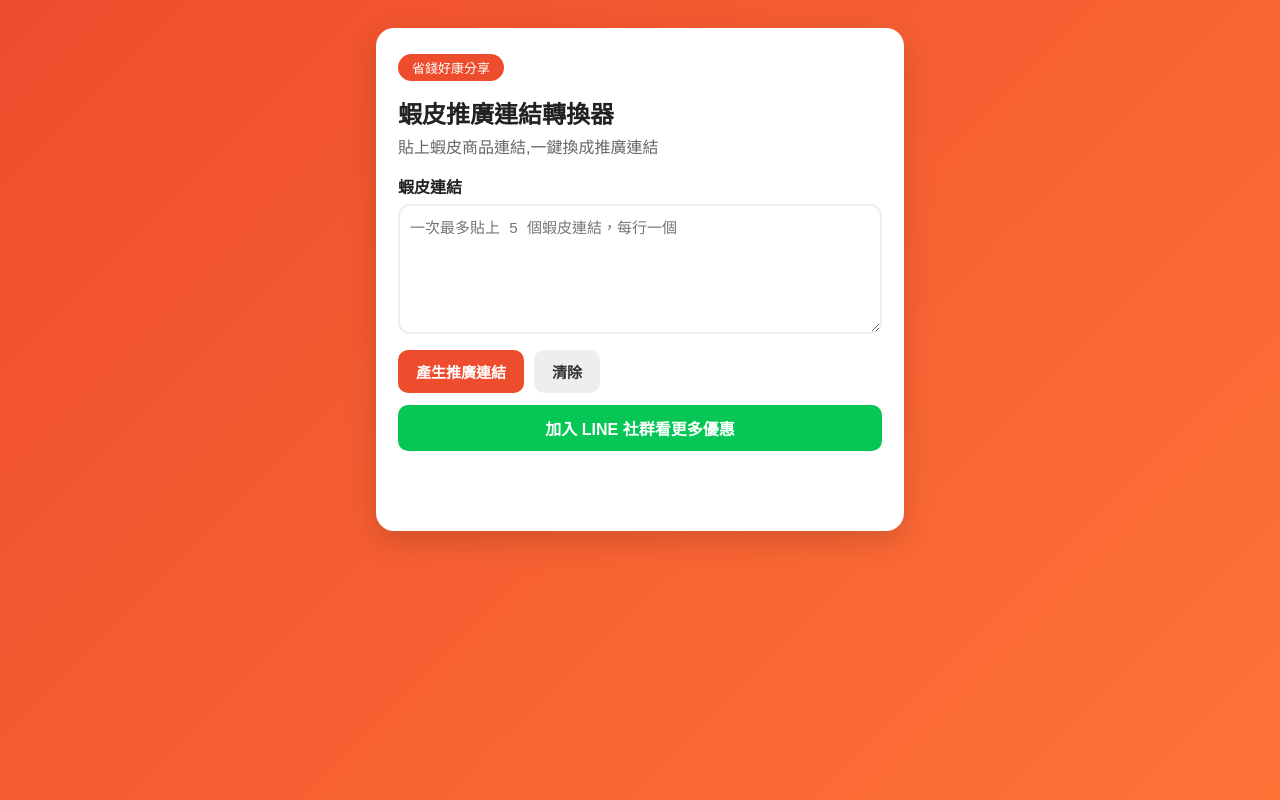
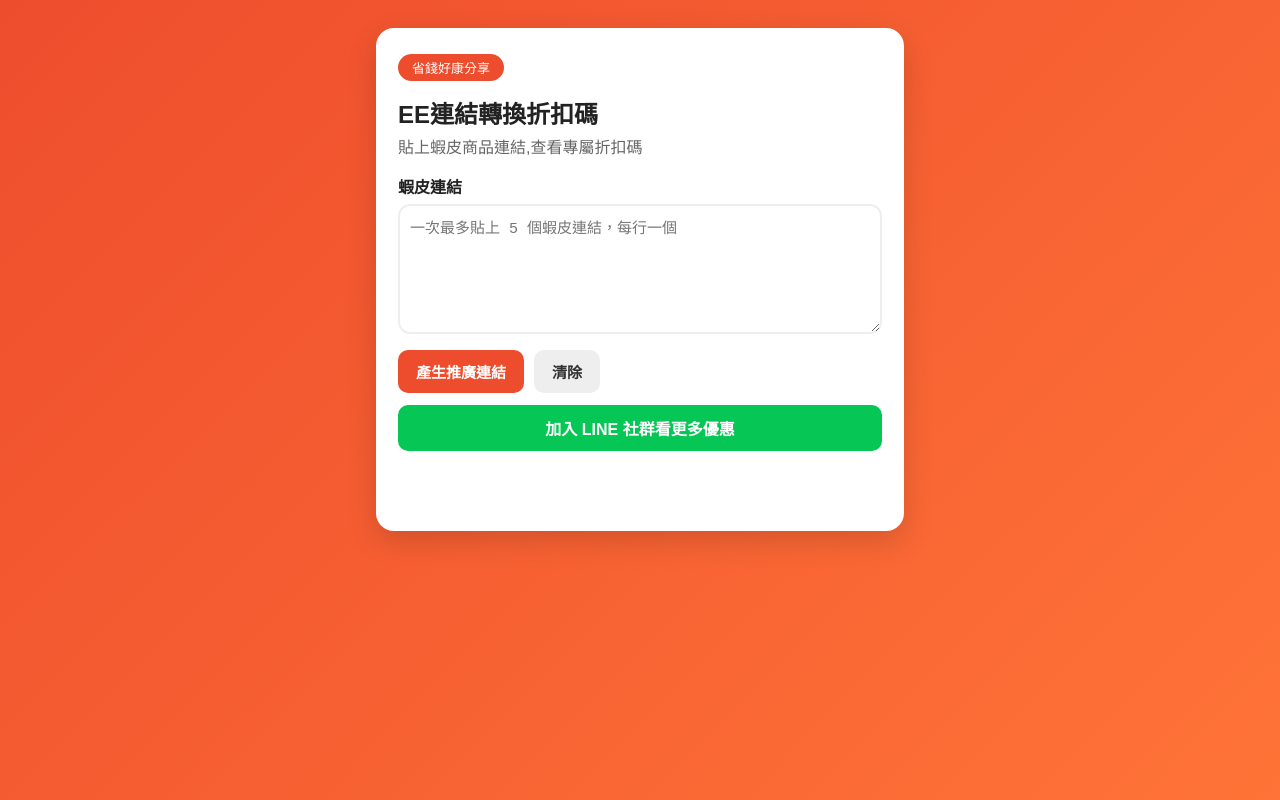
Before and after one commit to eeshoptw/converter, a plain HTML site: page index.html in a window 1280 px wide. Drawn offline with Linux system fonts and the light colour scheme.

Commit message:
更新 index.html

```diff
--- a/index.html
+++ b/index.html
@@ -1,8 +1,8 @@
 <!DOCTYPE html>
 <html lang="zh-Hant"><head><meta charset="UTF-8"><meta name="viewport" content="width=device-width, initial-scale=1.0">
-<title>蝦皮推廣連結轉換器</title><link rel="stylesheet" href="style.css"></head>
+<title>EE連結轉換折扣碼</title><link rel="stylesheet" href="style.css"></head>
 <body><main class="container"><section class="card">
-<div class="badge">省錢好康分享</div><h1>蝦皮推廣連結轉換器</h1><p class="subtitle">貼上蝦皮商品連結,一鍵換成推廣連結</p>
+<div class="badge">省錢好康分享</div><h1>EE連結轉換折扣碼</h1><p class="subtitle">貼上蝦皮商品連結,查看專屬折扣碼</p>
 <label for="urlInput">蝦皮連結</label>
 <textarea id="urlInput" placeholder="一次最多貼上 5 個蝦皮連結，每行一個"></textarea>
 <div class="buttons"><button id="convertBtn">產生推廣連結</button><button id="clearBtn" class="secondary">清除</button></div>
```
